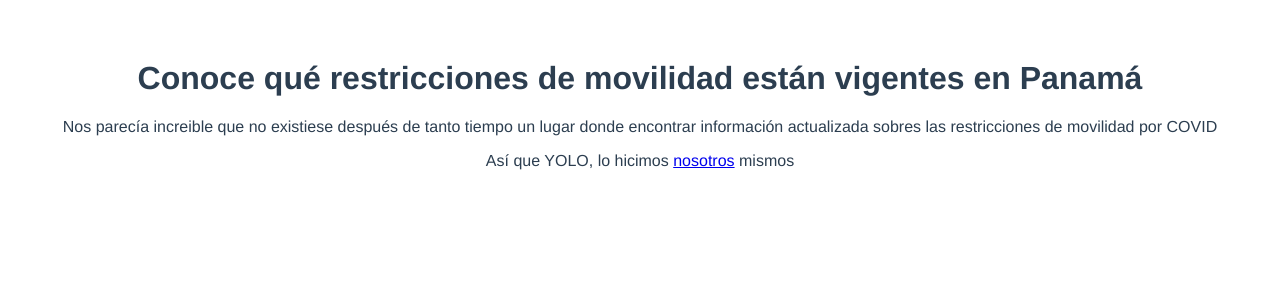
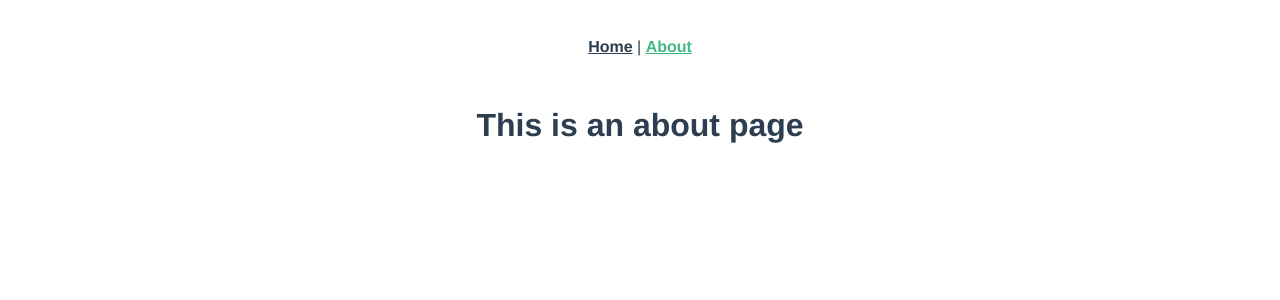
Before and after one commit to elpepebenitez/quiero-salir, a Vue app: page /about in a window 1280 px wide. Shown: the top 300 px of the page. Built offline with nearby package versions, Linux system fonts and the light colour scheme.

Commit message:
Added router

```diff
--- a/package.json
+++ b/package.json
@@ -9,11 +9,13 @@
   },
   "dependencies": {
     "core-js": "^3.6.5",
-    "vue": "^2.6.11"
+    "vue": "^2.6.11",
+    "vue-router": "^3.2.0"
   },
   "devDependencies": {
     "@vue/cli-plugin-babel": "~4.5.0",
     "@vue/cli-plugin-eslint": "~4.5.0",
+    "@vue/cli-plugin-router": "~4.5.0",
     "@vue/cli-service": "~4.5.0",
     "babel-eslint": "^10.1.0",
     "eslint": "^6.7.2",
--- a/src/App.vue
+++ b/src/App.vue
@@ -1,23 +1,12 @@
 <template>
   <div id="app">
-    <!-- <img alt="Vue logo" src="./assets/logo.png">
-    <HelloWorld msg="Welcome to Your Vue.js App"/> -->
-    <Banner />
+    <div id="nav">
+      <router-link to="/">Home</router-link> |
+      <router-link to="/about">About</router-link>
+    </div>
+    <router-view/>
   </div>
 </template>
-
-<script>
-// import HelloWorld from './components/HelloWorld.vue'
-import Banner from './components/Banner.vue'
-
-export default {
-  name: 'App',
-  components: {
-    // HelloWorld,
-    Banner
-  }
-}
-</script>
 
 <style>
 #app {
@@ -26,6 +15,18 @@
   -moz-osx-font-smoothing: grayscale;
   text-align: center;
   color: #2c3e50;
-  margin-top: 60px;
+}
+
+#nav {
+  padding: 30px;
+}
+
+#nav a {
+  font-weight: bold;
+  color: #2c3e50;
+}
+
+#nav a.router-link-exact-active {
+  color: #42b983;
 }
 </style>
--- a/src/main.js
+++ b/src/main.js
@@ -1,8 +1,10 @@
 import Vue from 'vue'
 import App from './App.vue'
+import router from './router'
 
 Vue.config.productionTip = false
 
 new Vue({
-  render: h => h(App),
+  router,
+  render: h => h(App)
 }).$mount('#app')
--- /dev/null
+++ b/src/router/index.js
@@ -0,0 +1,29 @@
+import Vue from 'vue'
+import VueRouter from 'vue-router'
+import Home from '../views/Home.vue'
+
+Vue.use(VueRouter)
+
+const routes = [
+  {
+    path: '/',
+    name: 'Home',
+    component: Home
+  },
+  {
+    path: '/about',
+    name: 'About',
+    // route level code-splitting
+    // this generates a separate chunk (about.[hash].js) for this route
+    // which is lazy-loaded when the route is visited.
+    component: () => import(/* webpackChunkName: "about" */ '../views/About.vue')
+  }
+]
+
+const router = new VueRouter({
+  mode: 'history',
+  base: process.env.BASE_URL,
+  routes
+})
+
+export default router
--- /dev/null
+++ b/src/views/About.vue
@@ -0,0 +1,5 @@
+<template>
+  <div class="about">
+    <h1>This is an about page</h1>
+  </div>
+</template>
--- /dev/null
+++ b/src/views/Home.vue
@@ -0,0 +1,18 @@
+<template>
+  <div class="home">
+    <img alt="Vue logo" src="../assets/logo.png">
+    <HelloWorld msg="Welcome to Your Vue.js App"/>
+  </div>
+</template>
+
+<script>
+// @ is an alias to /src
+import HelloWorld from '@/components/HelloWorld.vue'
+
+export default {
+  name: 'Home',
+  components: {
+    HelloWorld
+  }
+}
+</script>
```
Also changed, not shown: 1 other file (tests, documents, lock files or other folders).
